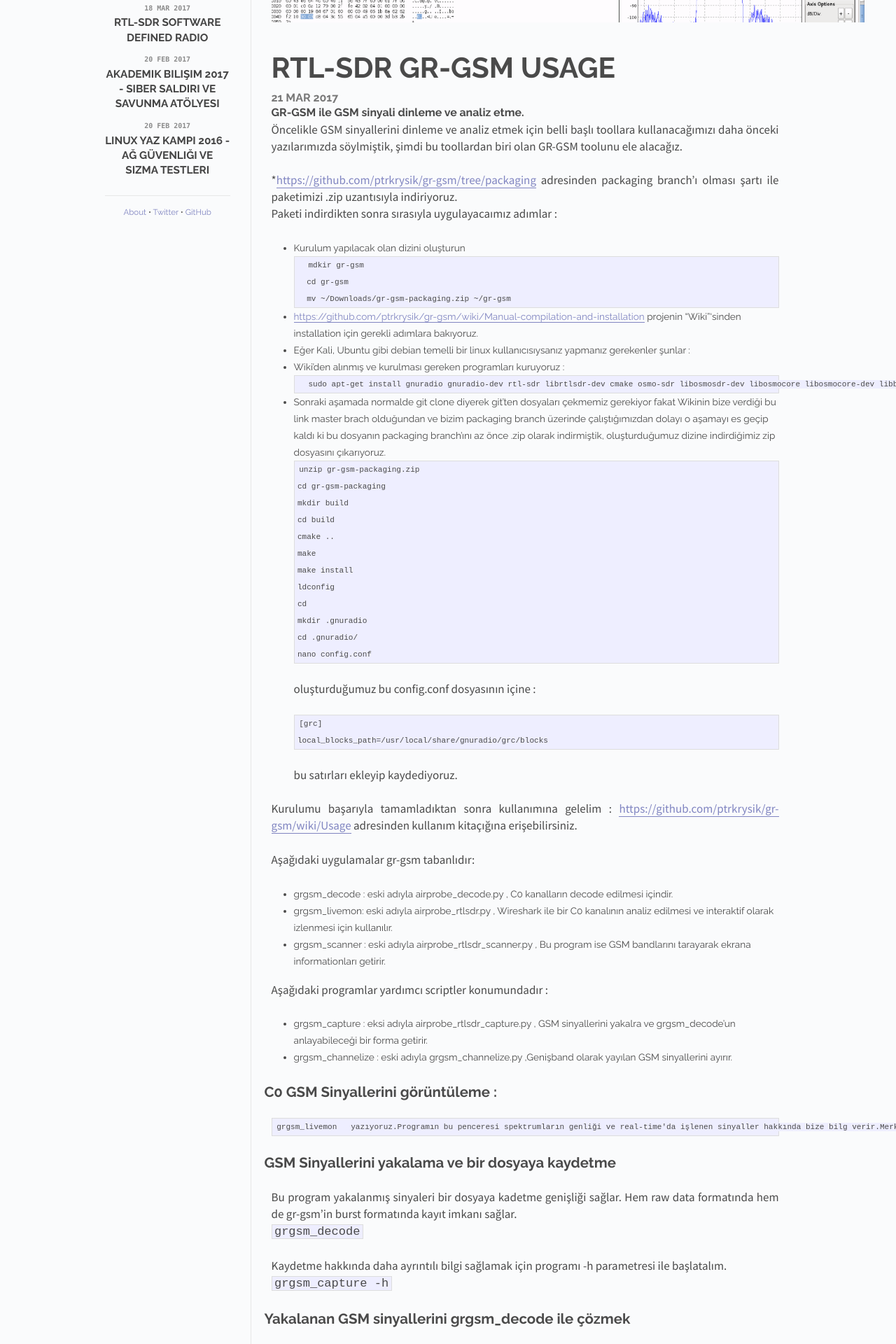
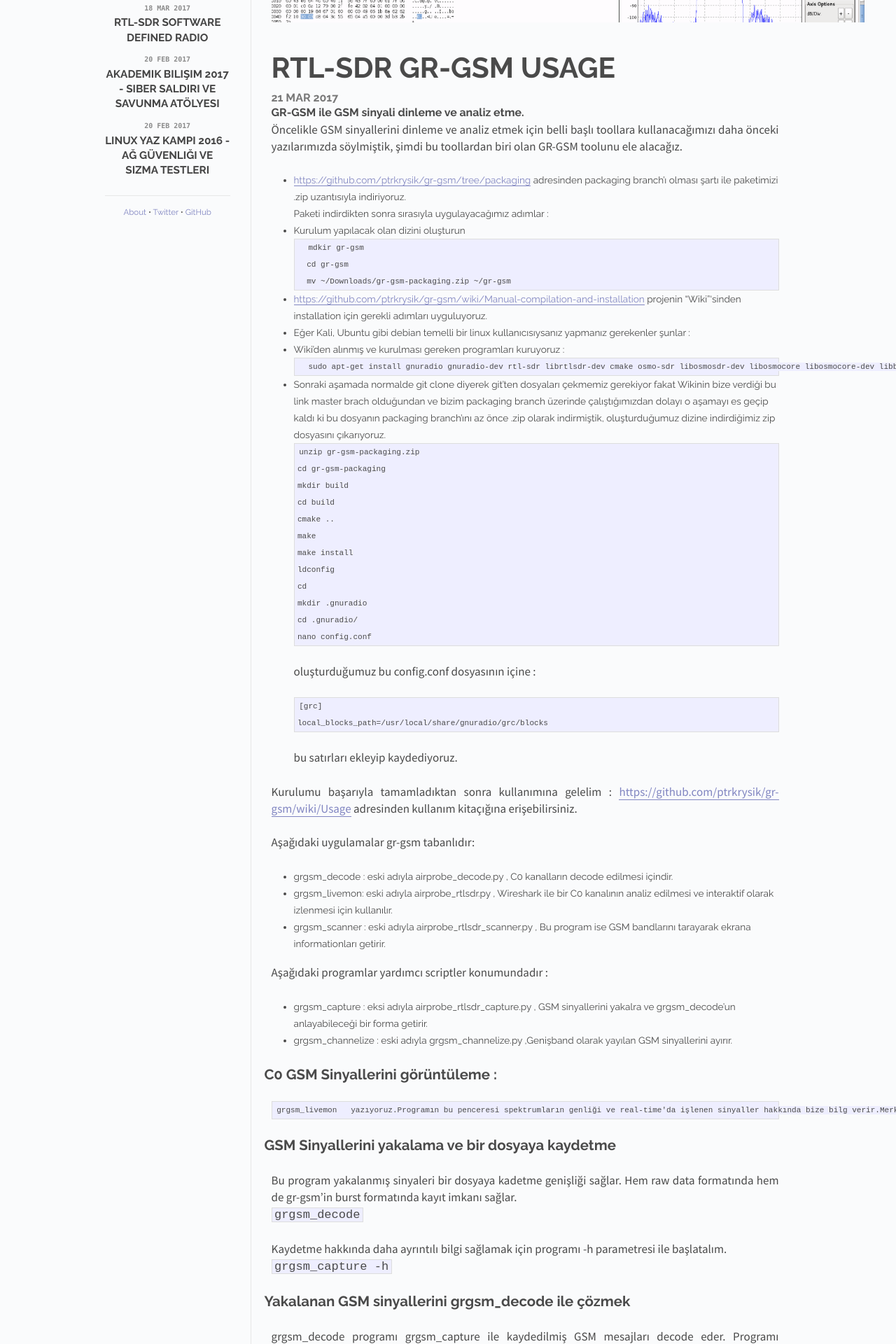
Before and after one commit to FatihKaragoz/FatihKaragoz.github.io, a Jekyll site: the page built from _posts/2017-03-21-gr-gsm-usage.md, in a window 1280 px wide. Shown: the part 368-2288 px from the top of the page at 70% size. Built offline with Jekyll 4.4.1, drawn with Linux system fonts in a browser that asks for light colours; Markdown is read by kramdown in place of the engine named in the settings.

Commit message:
AqCodeSatirlariAqMarkdownu

````diff
--- a/_posts/2017-03-21-gr-gsm-usage.md
+++ b/_posts/2017-03-21-gr-gsm-usage.md
@@ -11,8 +11,8 @@
 
 Öncelikle GSM sinyallerini dinleme ve analiz etmek için belli başlı toollara kullanacağımızı daha önceki yazılarımızda söylmiştik, şimdi bu toollardan biri olan GR-GSM toolunu ele alacağız.
 
- *[https://github.com/ptrkrysik/gr-gsm/tree/packaging](https://github.com/ptrkrysik/gr-gsm/tree/packaging) adresinden packaging branch'ı olması şartı ile paketimizi .zip uzantısıyla indiriyoruz.<br/>
- Paketi indirdikten sonra sırasıyla uygulayacaımız adımlar :
+  * [https://github.com/ptrkrysik/gr-gsm/tree/packaging](https://github.com/ptrkrysik/gr-gsm/tree/packaging) adresinden packaging branch'ı olması şartı ile paketimizi .zip uzantısıyla indiriyoruz.<br/>
+ Paketi indirdikten sonra sırasıyla uygulayacağımız adımlar :
   * Kurulum yapılacak olan dizini oluşturun
       <br/>
      ```
@@ -21,7 +21,7 @@
       mv ~/Downloads/gr-gsm-packaging.zip ~/gr-gsm
       ```
 
-  * [https://github.com/ptrkrysik/gr-gsm/wiki/Manual-compilation-and-installation](https://github.com/ptrkrysik/gr-gsm/wiki/Manual-compilation-and-installation) projenin "Wiki"'sinden installation için gerekli adımlara bakıyoruz.
+  * [https://github.com/ptrkrysik/gr-gsm/wiki/Manual-compilation-and-installation](https://github.com/ptrkrysik/gr-gsm/wiki/Manual-compilation-and-installation) projenin "Wiki"'sinden installation için gerekli adımları uyguluyoruz.
   * Eğer Kali, Ubuntu gibi debian temelli bir linux kullanıcısıysanız yapmanız gerekenler şunlar :
   * Wiki'den alınmış ve kurulması gereken programları kuruyoruz :
 ```
````
